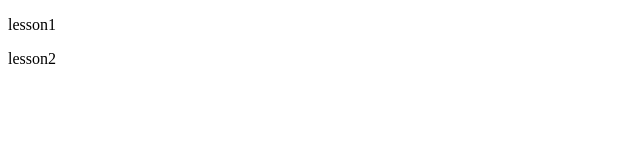
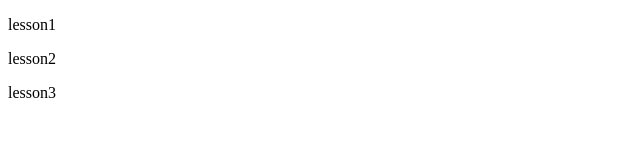
Before and after one commit to pumiWebdesigner/test, a plain HTML site: page index.html in a window 1280 px wide. Shown: the full height of the page, 0-640 px from the left. Drawn offline with Linux system fonts and the light colour scheme.

Commit message:
lesson3追記

```diff
--- a/index.html
+++ b/index.html
@@ -8,5 +8,6 @@
   <body>
     <p>lesson1</p>
     <p>lesson2</p>
+    <p>lesson3</p>
   </body>
 </html>
```
